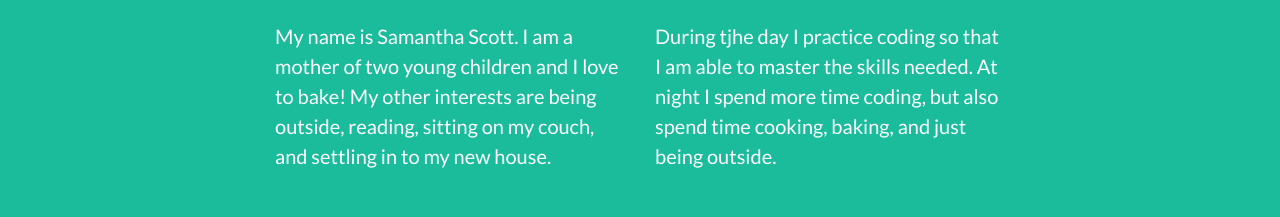
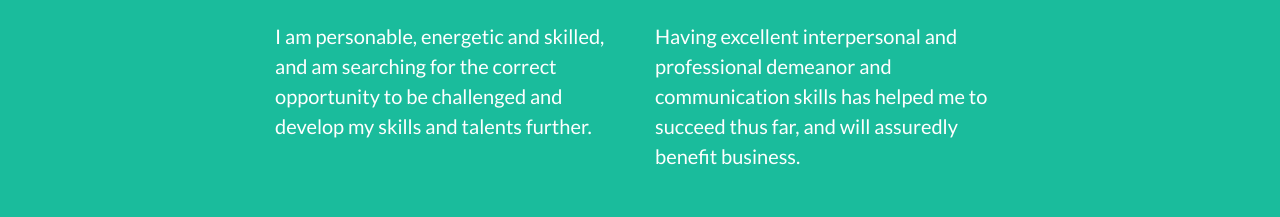
Before and after one commit to samanthascott1992/Responsive-Portfolio, a plain HTML site: page index.html in a window 1280 px wide. Shown: the part 735-952 px from the top of the page. Drawn offline with Linux system fonts and the light colour scheme.

Commit message:
updated about me

```diff
--- a/index.html
+++ b/index.html
@@ -93,10 +93,10 @@
       <!-- About Section Content -->
       <div class="row">
         <div class="col-lg-4 ml-auto">
-          <p class="lead">My name is Samantha Scott. I am a mother of two young children and I love to bake! My other interests are being outside, reading, sitting on my couch, and settling in to my new house.</p>
+          <p class="lead"> I am personable, energetic and skilled, and am searching for the correct opportunity to be challenged and develop my skills and talents further. </p>
         </div>
         <div class="col-lg-4 mr-auto">
-          <p class="lead">During tjhe day I practice coding so that I am able to master the skills needed. At night I spend more time coding, but also spend time cooking, baking, and just being outside. </p>
+          <p class="lead"> Having excellent interpersonal and professional demeanor and communication skills has helped me to succeed thus far, and will assuredly benefit business. </p>
         </div>
       </div>
 
```
